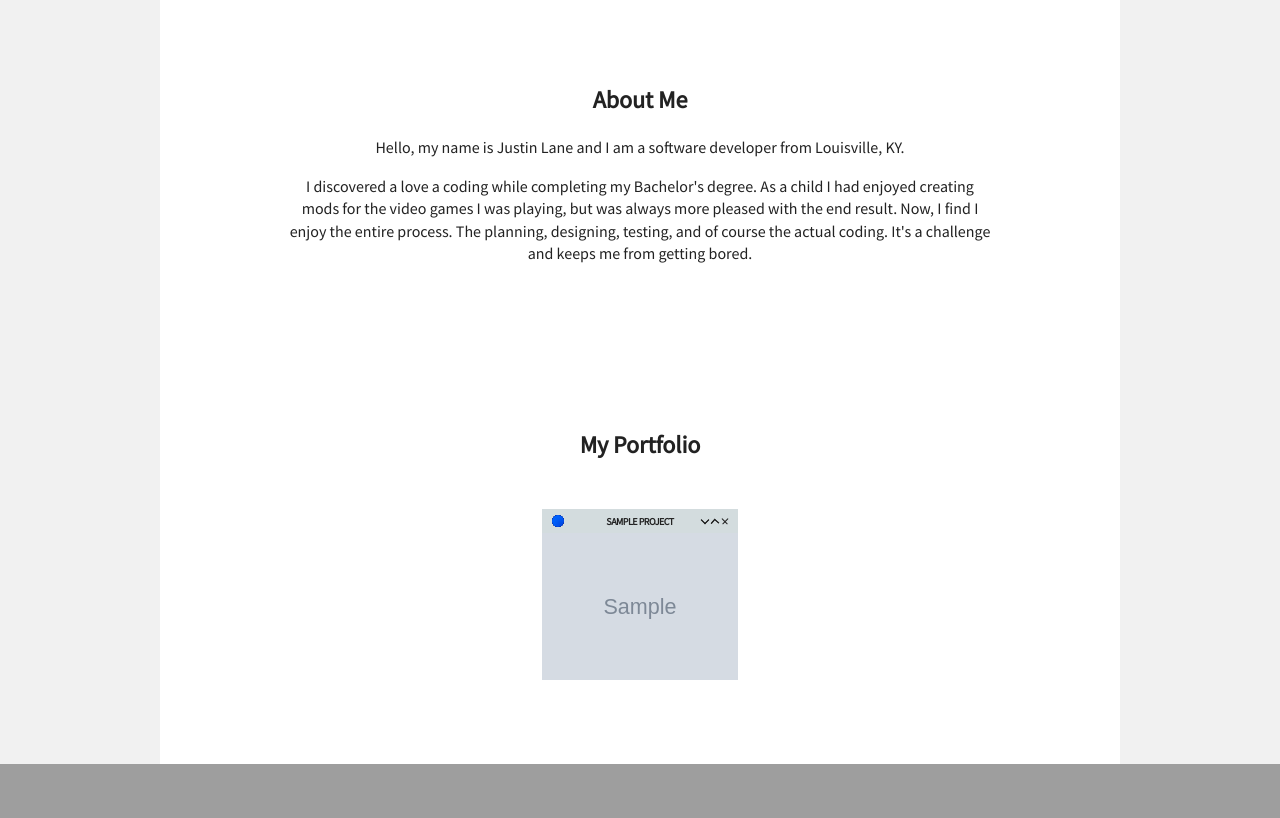
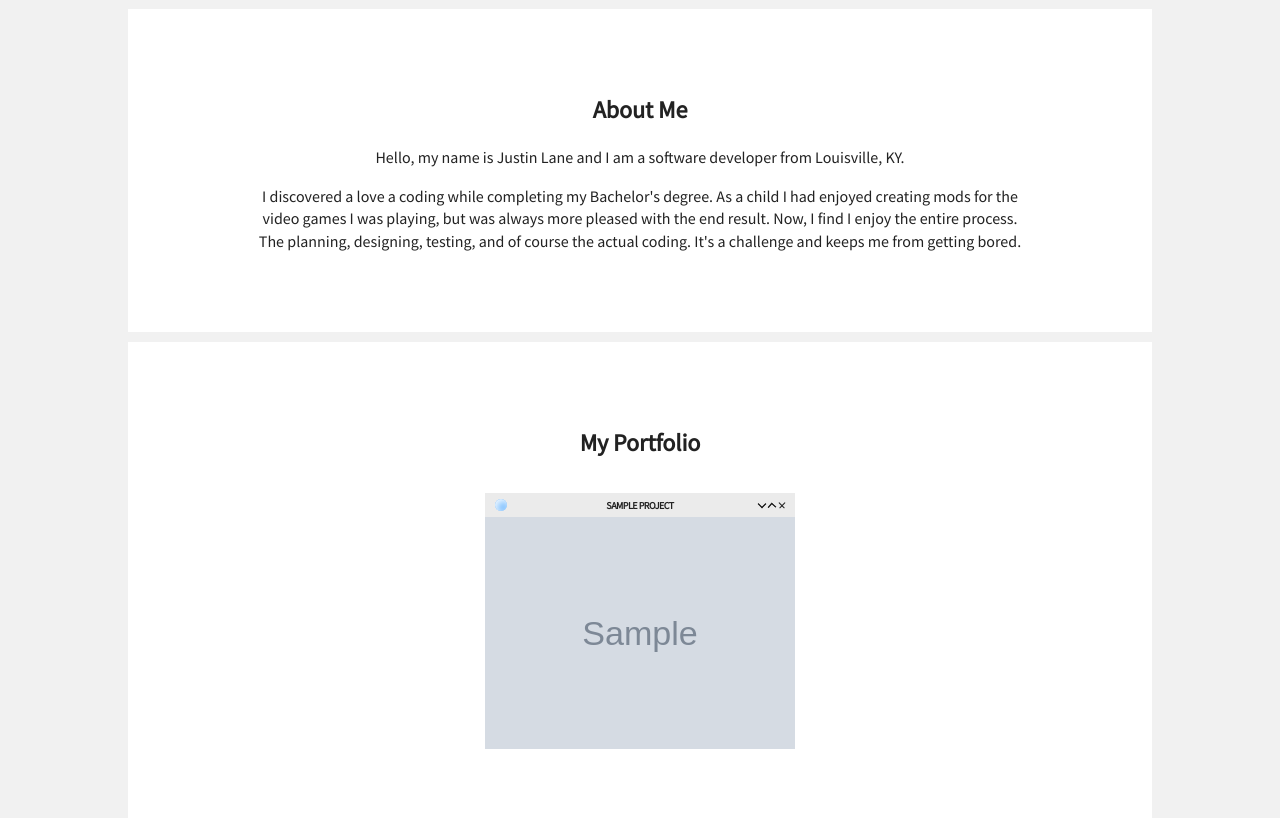
Before and after one commit to jclane/portfolio, a Flask app: template templates/index.html in a window 1280 px wide. Shown: the part 801-1619 px from the top of the page. Before the commit the page ends 1565 px from the top, so only its background shows below. Run offline with Flask 2, Linux system fonts and the light colour scheme; the template is opened without the code that fills it: most values are stand-ins (such as "Sample title", 1, 10 or a date in 2020); grey boxes marked "Sample" are stand-in pictures.

Commit message:
updated color and added css variables

```diff
--- a/static/css/index.css
+++ b/static/css/index.css
@@ -21,11 +23,16 @@
 }
 
 #about, #portfolio {
-    background-color: #fff;
+    background-color: rgb(var(--white));
+    text-align: center;
     padding: 5% 10%;
-    text-align: center;
-	margin: auto;
-	max-width: 75%;
+	margin: 10px auto;
+	max-width: 80%;
+}
+
+#portfolio {
+    padding-left: 2.5%;
+    padding-right: 2.5%;
 }
 
 #portfolio .grid-list {
@@ -41,7 +48,7 @@
 .grid-list .item {
 	display: block;
 	flex: 0 0 33.33%;
-	padding: 1.2em;
+	padding: 5px;
 	max-width: 500px;
 }
 
@@ -60,7 +67,7 @@
 	position: relative;
 	height: 24px;
 	z-index: 10;
-	background-color: #d3dcde;
+	background-color: rgb(var(--gray));
 }
 
 .grid-list .bar h2 {
@@ -80,12 +87,8 @@
 	position: absolute;
     top: 6px;
     left: 10px;
-	background-color: #000066;
-    box-shadow: inset 5px 5px 10px #0066FF,
-		  inset 11px 15px 10px #0033CC,
-		  inset 22px 22px 16px #000099,
-		  inset -22px -22px 16px #000033,
-		  inset -11px -15px 10px #000000;
+	background-color: #43a3ff;
+    box-shadow: inset 2.5px 2.5px 10px rgb(var(--white));
 	z-index: 11;
 }
 
--- a/templates/index.html
+++ b/templates/index.html
@@ -41,7 +41,12 @@
               </div>
               <picture class="screenshot">
                 <img src={{ p["img_url"] }} >
-                <div class="overlay">blah blah blah</div>
+                <div class="overlay">
+                    <div>HTML</div>
+                    <div>CSS</div>
+                    <div>Python</div>
+                    <div>Flask</div>
+                </div>
               </picture>
               </a>
             </li>
```
Also changed, not shown: other parts of static/css/index.css (+21 -5 lines), static/json/projects.json (+20 -0 lines).
